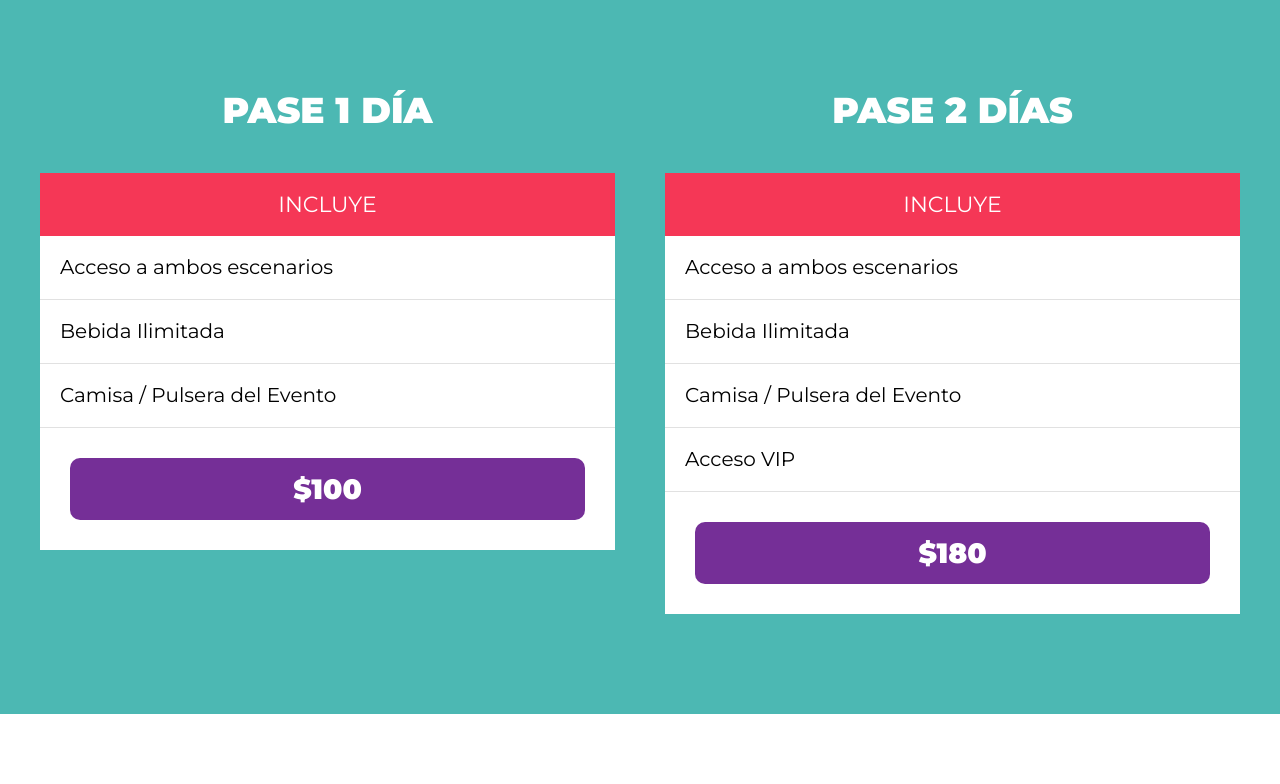
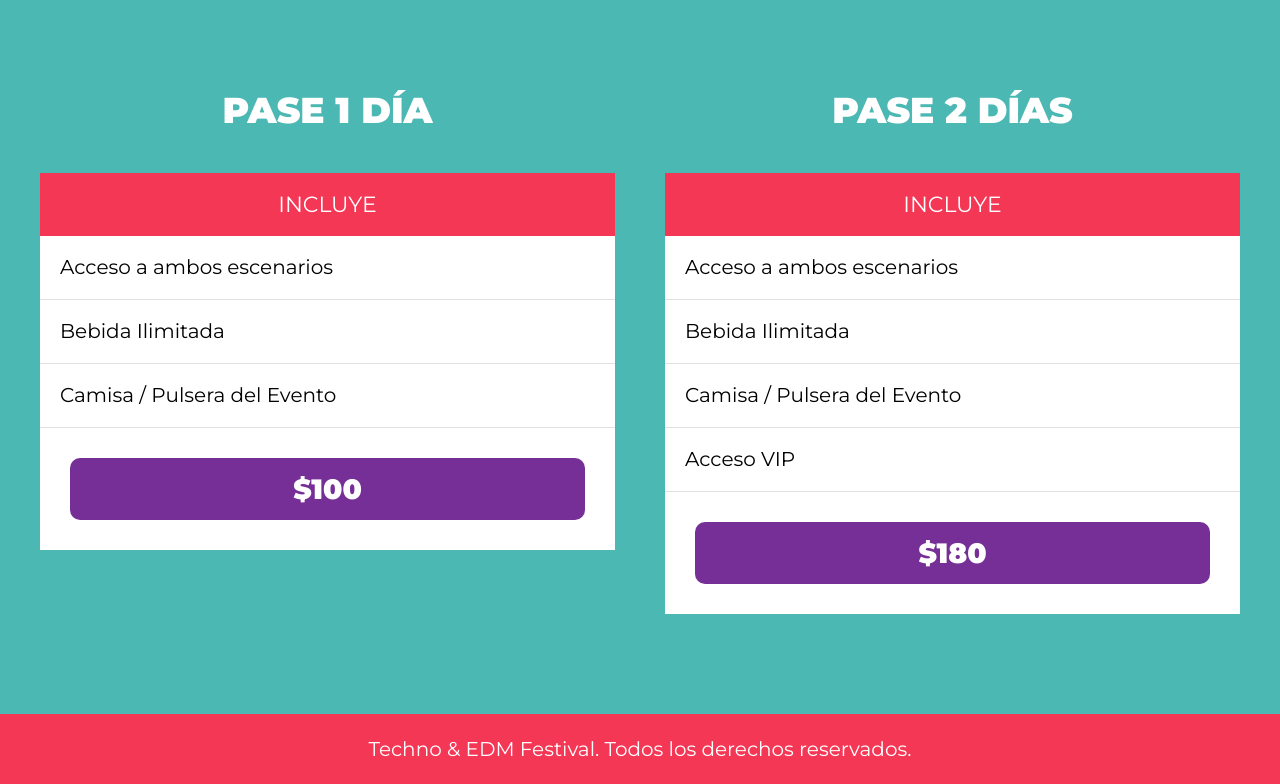
Before and after one commit to marternium/Festival-de-musica, a website: page index.html in a window 1280 px wide. Shown: the part 2966-3750 px from the top of the page. Before the commit the page ends 3680 px from the top, so only its background shows below. Drawn offline with Linux system fonts and the light colour scheme.

Commit message:
✨add footer

```diff
--- a/index.html
+++ b/index.html
@@ -180,5 +180,8 @@
             </div>
         </div>
     </section>
+    <footer class="footer">
+        <p>Techno & EDM Festival. Todos los derechos reservados.</p>
+    </footer>
 </body>
 </html>
--- /dev/null
+++ b/src/scss/layout/_footer.scss
@@ -0,0 +1,11 @@
+@use "base/variables" as v;
+
+.footer{
+    background-color: v.$color_pink;
+    padding: 2rem 0;
+    p{
+        color: v.$color_white;
+        text-align: center;
+        margin: 0;
+    }
+}
--- a/src/scss/layout/_index.scss
+++ b/src/scss/layout/_index.scss
@@ -3,3 +3,4 @@
 @forward "festival";
 @forward "lineup";
 @forward "tickets";
+@forward "footer";
```
Also changed, not shown: build/css/app.css.
